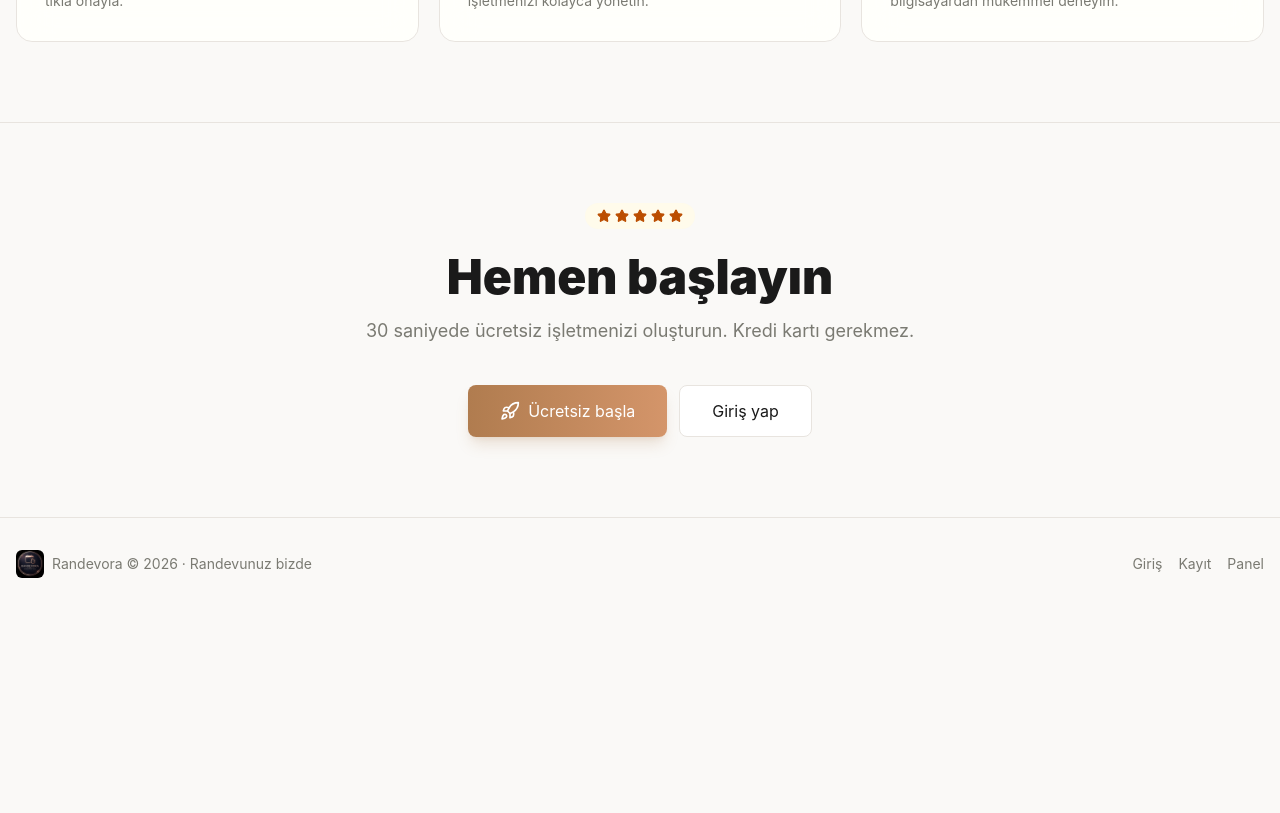
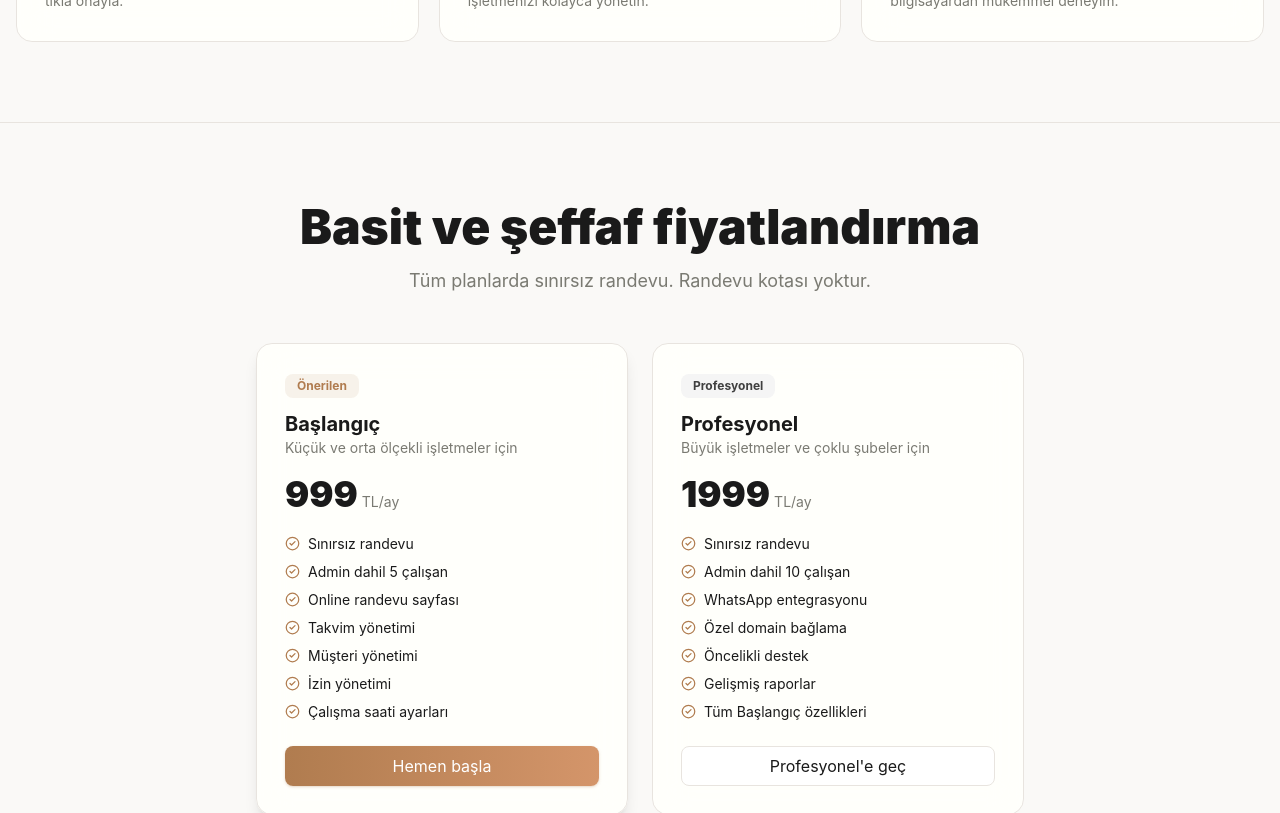
Before and after one commit to kutas13/randevora, a Next.js app: page / in a window 1280 px wide. Shown: the part 1940-2753 px from the top of the page. Before the commit the page ends 2550 px from the top, so only its background shows below. Built offline with nearby package versions, Linux system fonts and the light colour scheme.

Commit message:
feat: ana sayfaya fiyatlandirma eklendi, bildirim paneli kaldirildi
Co-authored-by: Cursor <cursoragent@cursor.com>

```diff
--- a/app/page.tsx
+++ b/app/page.tsx
@@ -165,6 +165,46 @@ export default function HomePage() {
         </div>
       </section>
 
+      {/* Pricing */}
+      <section className="border-t border-[var(--line)] px-4 py-20">
+        <div className="mx-auto max-w-5xl">
+          <div className="text-center">
+            <h2 className="text-3xl font-black md:text-5xl">Basit ve şeffaf fiyatlandırma</h2>
+            <p className="mt-4 text-lg text-[var(--muted)]">Tüm planlarda sınırsız randevu. Randevu kotası yoktur.</p>
+          </div>
+          <div className="mx-auto mt-12 grid max-w-3xl gap-6 md:grid-cols-2">
+            <article className="glass rounded-2xl border border-[var(--accent)] p-7 shadow-lg shadow-[var(--accent)]/10">
+              <div className="inline-block rounded-lg bg-[var(--accent)]/10 px-3 py-1 text-xs font-bold text-[var(--accent)]">Önerilen</div>
+              <h3 className="mt-3 text-xl font-bold">Başlangıç</h3>
+              <p className="text-sm text-[var(--muted)]">Küçük ve orta ölçekli işletmeler için</p>
+              <div className="mt-4"><span className="text-4xl font-black">999</span><span className="text-sm text-[var(--muted)]"> TL/ay</span></div>
+              <ul className="mt-5 grid gap-2 text-sm">
+                {["Sınırsız randevu", "Admin dahil 5 çalışan", "Online randevu sayfası", "Takvim yönetimi", "Müşteri yönetimi", "İzin yönetimi", "Çalışma saati ayarları"].map((f) => (
+                  <li key={f} className="flex items-center gap-2"><CheckCircle2 size={15} className="shrink-0 text-[var(--accent)]" />{f}</li>
+                ))}
+              </ul>
+              <Link href="/register" className="mt-6 block">
+                <Button className="w-full">Hemen başla</Button>
+              </Link>
+            </article>
+            <article className="glass rounded-2xl p-7">
+              <div className="inline-block rounded-lg bg-neutral-100 px-3 py-1 text-xs font-bold text-neutral-700 dark:bg-white/10 dark:text-neutral-300">Profesyonel</div>
+              <h3 className="mt-3 text-xl font-bold">Profesyonel</h3>
+              <p className="text-sm text-[var(--muted)]">Büyük işletmeler ve çoklu şubeler için</p>
+              <div className="mt-4"><span className="text-4xl font-black">1999</span><span className="text-sm text-[var(--muted)]"> TL/ay</span></div>
+              <ul className="mt-5 grid gap-2 text-sm">
+                {["Sınırsız randevu", "Admin dahil 10 çalışan", "WhatsApp entegrasyonu", "Özel domain bağlama", "Öncelikli destek", "Gelişmiş raporlar", "Tüm Başlangıç özellikleri"].map((f) => (
+                  <li key={f} className="flex items-center gap-2"><CheckCircle2 size={15} className="shrink-0 text-[var(--accent)]" />{f}</li>
+                ))}
+              </ul>
+              <Link href="/register" className="mt-6 block">
+                <Button variant="secondary" className="w-full">Profesyonel&apos;e geç</Button>
+              </Link>
+            </article>
+          </div>
+        </div>
+      </section>
+
       {/* CTA */}
       <section className="border-t border-[var(--line)] px-4 py-20">
         <div className="mx-auto max-w-3xl text-center">
--- a/components/dashboard/notification-panel.tsx
+++ /dev/null
@@ -1,86 +0,0 @@
-"use client";
-
-import { useEffect, useRef } from "react";
-import { Bell, CalendarCheck, Clock, X } from "lucide-react";
-import { Badge } from "@/components/ui/badge";
-
-const notifications = [
-  {
-    id: "1",
-    type: "appointment_created" as const,
-    title: "Yeni randevu oluşturuldu",
-    description: "Ayşe Demir · Saç Kesimi · 09:30",
-    time: "2 dk önce",
-  },
-  {
-    id: "2",
-    type: "appointment_reminder" as const,
-    title: "Yaklaşan randevu hatırlatması",
-    description: "Can Yılmaz · Sakal · 10:30",
-    time: "15 dk önce",
-  },
-  {
-    id: "3",
-    type: "appointment_cancelled" as const,
-    title: "Randevu iptal edildi",
-    description: "Mehmet Öz · Danışmanlık · 14:00",
-    time: "1 saat önce",
-  },
-];
-
-const typeConfig = {
-  appointment_created: { icon: CalendarCheck, variant: "success" as const, label: "Yeni" },
-  appointment_reminder: { icon: Clock, variant: "warning" as const, label: "Hatırlatma" },
-  appointment_cancelled: { icon: X, variant: "danger" as const, label: "İptal" },
-  appointment_changed: { icon: Bell, variant: "info" as const, label: "Değişiklik" },
-};
-
-export function NotificationPanel({ onClose }: { onClose: () => void }) {
-  const ref = useRef<HTMLDivElement>(null);
-
-  useEffect(() => {
-    function handleClick(e: MouseEvent) {
-      if (ref.current && !ref.current.contains(e.target as Node)) onClose();
-    }
-    document.addEventListener("mousedown", handleClick);
-    return () => document.removeEventListener("mousedown", handleClick);
-  }, [onClose]);
-
-  return (
-    <div
-      ref={ref}
-      className="animate-in absolute right-0 top-12 z-50 w-80 rounded-xl border border-[var(--line)] bg-[var(--background)] p-4 shadow-2xl sm:w-96"
-    >
-      <div className="flex items-center justify-between">
-        <h3 className="text-sm font-bold">Bildirimler</h3>
-        <button onClick={onClose} className="text-[var(--muted)] hover:text-[var(--foreground)]">
-          <X size={18} />
-        </button>
-      </div>
-      <div className="mt-4 grid gap-2">
-        {notifications.map((n) => {
-          const config = typeConfig[n.type];
-          const Icon = config.icon;
-          return (
-            <div key={n.id} className="flex gap-3 rounded-lg border border-[var(--line)] bg-[var(--panel-strong)] p-3 transition-colors hover:bg-black/5 dark:hover:bg-white/5">
-              <div className="flex size-9 shrink-0 items-center justify-center rounded-lg bg-neutral-100 dark:bg-white/10">
-                <Icon size={16} />
-              </div>
-              <div className="min-w-0 flex-1">
-                <div className="flex items-center gap-2">
-                  <p className="text-sm font-semibold">{n.title}</p>
-                  <Badge variant={config.variant}>{config.label}</Badge>
-                </div>
-                <p className="mt-0.5 text-xs text-[var(--muted)]">{n.description}</p>
-                <p className="mt-1 text-xs text-[var(--muted)]">{n.time}</p>
-              </div>
-            </div>
-          );
-        })}
-      </div>
-      <button className="mt-3 w-full rounded-lg border border-[var(--line)] py-2 text-center text-xs font-semibold text-[var(--muted)] transition hover:bg-black/5 dark:hover:bg-white/5">
-        Tüm bildirimleri gör
-      </button>
-    </div>
-  );
-}
--- a/components/dashboard/topbar.tsx
+++ b/components/dashboard/topbar.tsx
@@ -1,20 +1,16 @@
 "use client";
 
-import { useState } from "react";
 import Link from "next/link";
-import { Bell, Moon, Plus, Search, Sun } from "lucide-react";
+import { Moon, Plus, Search, Sun } from "lucide-react";
 import { Button } from "@/components/ui/button";
 import { MobileMenuButton } from "@/components/dashboard/sidebar";
-import { NotificationPanel } from "@/components/dashboard/notification-panel";
 import { useTheme } from "@/components/providers/theme-provider";
 
 export function Topbar({ title, subtitle }: { title: string; subtitle: string }) {
   const { theme, setTheme } = useTheme();
-  const [showNotifications, setShowNotifications] = useState(false);
   const isDark = theme === "dark";
 
   return (
-    <>
     <header className="sticky top-0 z-20 border-b border-[var(--line)] bg-[var(--background)]/82 px-4 py-3 backdrop-blur md:px-8">
       <div className="flex flex-col gap-3 lg:flex-row lg:items-center lg:justify-between">
         <div className="flex items-center gap-3">
@@ -37,18 +33,6 @@ export function Topbar({ title, subtitle }: { title: string; subtitle: string })
           >
             {isDark ? <Sun size={18} /> : <Moon size={18} />}
           </Button>
-            <div className="relative">
-              <Button
-                variant="secondary"
-                className="relative size-10 px-0"
-                aria-label="Bildirimler"
-                onClick={() => setShowNotifications(!showNotifications)}
-              >
-                <Bell size={18} />
-                <span className="absolute -right-0.5 -top-0.5 flex size-4 items-center justify-center rounded-full bg-red-500 text-[10px] font-bold text-white">3</span>
-              </Button>
-              {showNotifications && <NotificationPanel onClose={() => setShowNotifications(false)} />}
-            </div>
           <Link href="/dashboard/appointments">
             <Button className="shrink-0">
               <Plus size={18} />
@@ -58,6 +42,5 @@ export function Topbar({ title, subtitle }: { title: string; subtitle: string })
         </div>
       </div>
     </header>
-    </>
   );
 }
```
Lines whose indentation alone changed are shown as unchanged.
